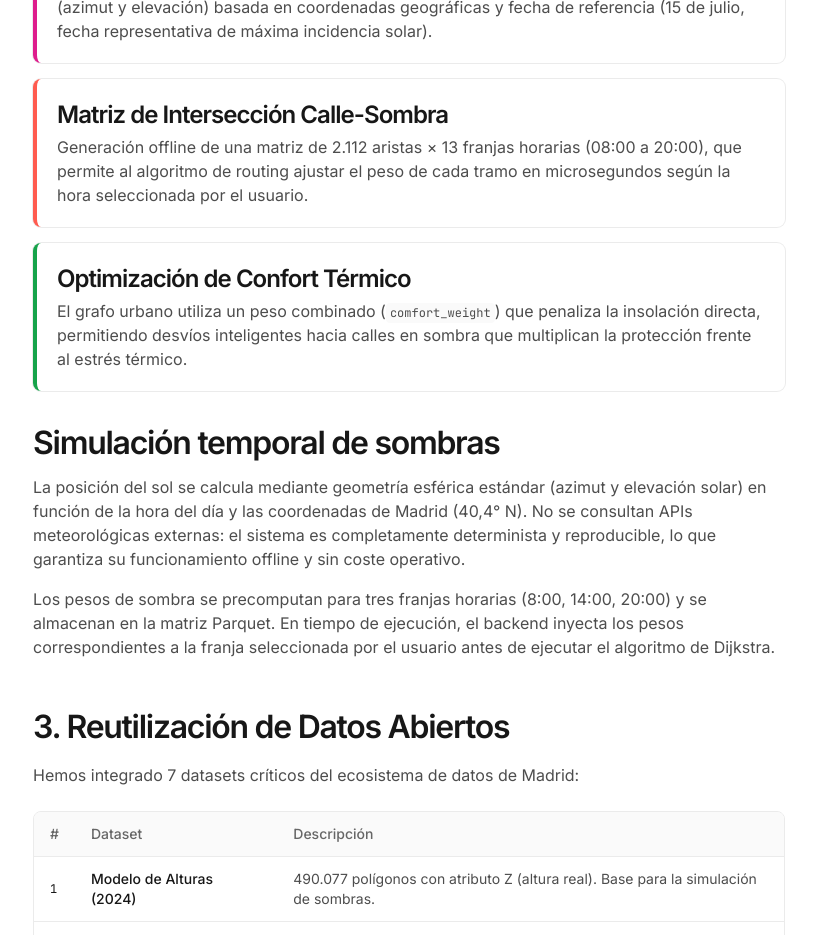
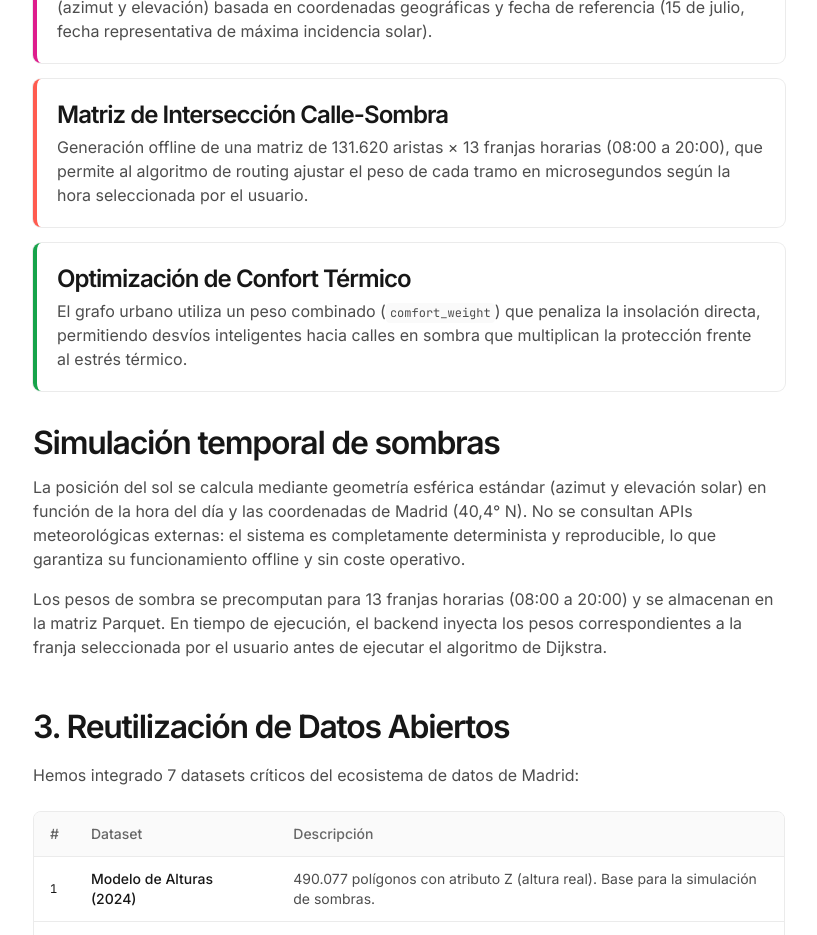
Before and after one commit to Huntsman1756/madrid-refugio-public, a Next.js app in the folder frontend/: page /metodologia in a window 1280 px wide. Shown: the part 980-1915 px from the top of the page, without its empty margins (231-1048 px from the left). Built offline with nearby package versions, Linux system fonts and the light colour scheme.

Commit message:
docs: sync methodology and memory with latest multi-district graph metrics (131k edges, 4 districts)

```diff
--- a/frontend/src/app/metodologia/page.tsx
+++ b/frontend/src/app/metodologia/page.tsx
@@ -50,7 +50,7 @@ export default function MetodologiaPage() {
             </Card>
             <Card level={1} className="p-5 border-l-4 border-l-[#ff5b4f]">
               <h4 className="font-semibold text-[var(--ds-black)] text-sm mb-1">Matriz de Intersección Calle-Sombra</h4>
-              <p className="text-sm text-[var(--ds-gray-600)]">Generación offline de una matriz de 2.112 aristas × 13 franjas horarias (08:00 a 20:00), que permite al algoritmo de routing ajustar el peso de cada tramo en microsegundos según la hora seleccionada por el usuario.</p>
+              <p className="text-sm text-[var(--ds-gray-600)]">Generación offline de una matriz de 131.620 aristas × 13 franjas horarias (08:00 a 20:00), que permite al algoritmo de routing ajustar el peso de cada tramo en microsegundos según la hora seleccionada por el usuario.</p>
             </Card>
             <Card level={1} className="p-5 border-l-4 border-l-[#16a34a]">
               <h4 className="font-semibold text-[var(--ds-black)] text-sm mb-1">Optimización de Confort Térmico</h4>
@@ -63,7 +63,7 @@ export default function MetodologiaPage() {
               La posición del sol se calcula mediante geometría esférica estándar (azimut y elevación solar) en función de la hora del día y las coordenadas de Madrid (40,4° N). No se consultan APIs meteorológicas externas: el sistema es completamente determinista y reproducible, lo que garantiza su funcionamiento offline y sin coste operativo.
             </p>
             <p className="text-[var(--ds-gray-600)]">
-              Los pesos de sombra se precomputan para tres franjas horarias (8:00, 14:00, 20:00) y se almacenan en la matriz Parquet. En tiempo de ejecución, el backend inyecta los pesos correspondientes a la franja seleccionada por el usuario antes de ejecutar el algoritmo de Dijkstra.
+              Los pesos de sombra se precomputan para 13 franjas horarias (08:00 a 20:00) y se almacenan en la matriz Parquet. En tiempo de ejecución, el backend inyecta los pesos correspondientes a la franja seleccionada por el usuario antes de ejecutar el algoritmo de Dijkstra.
             </p>
           </div>
         </section>
```
Also changed, not shown: 2 other files (tests, documents, lock files or other folders).
